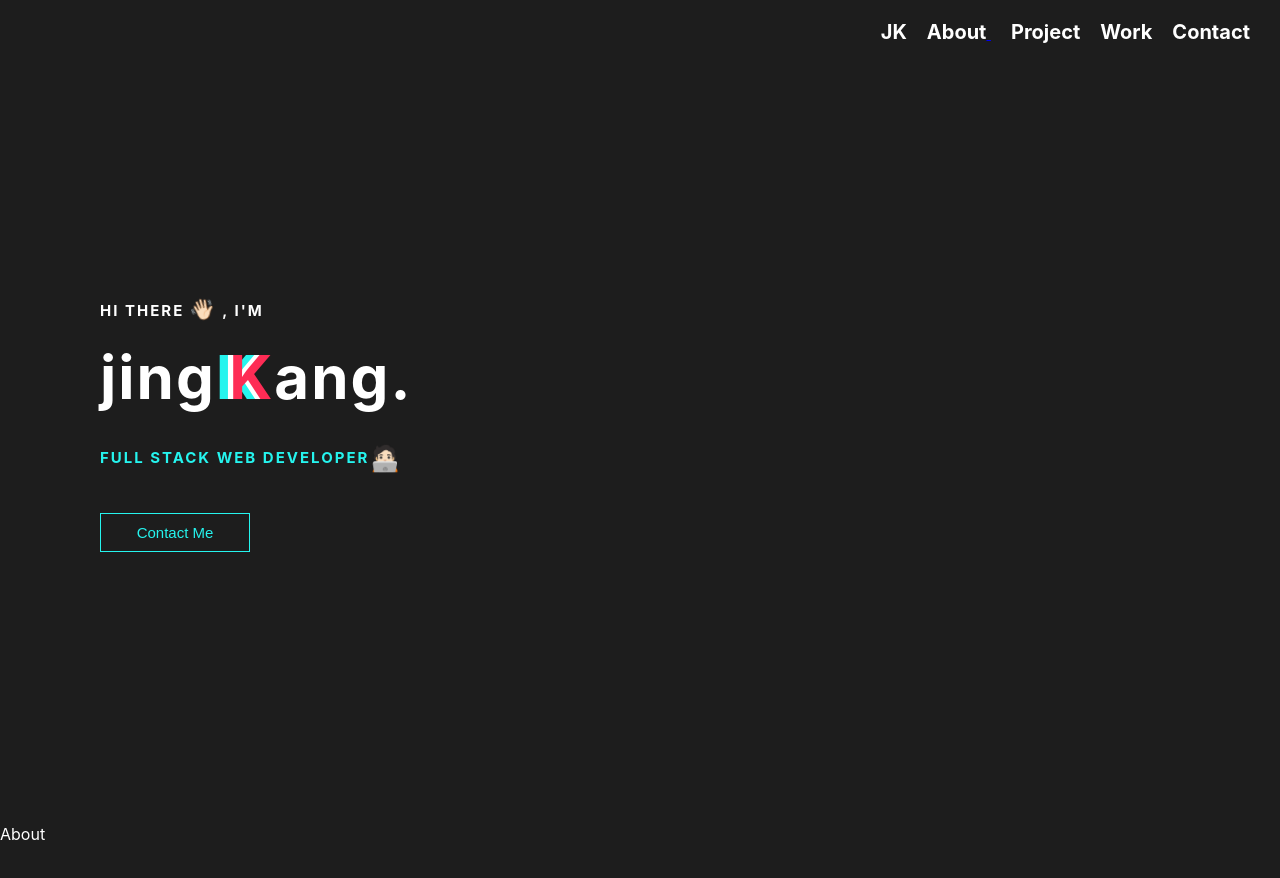
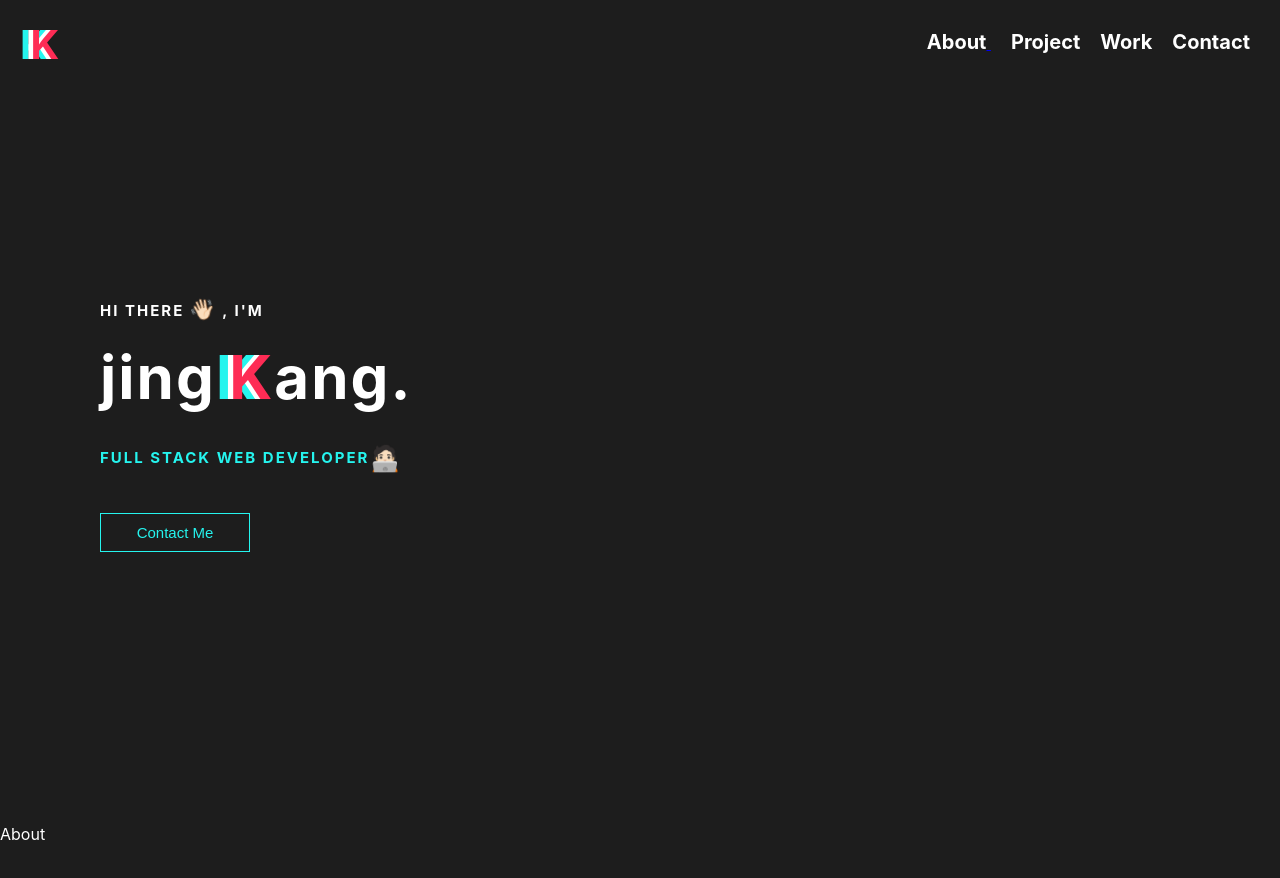
Before and after one commit to jingkang97/ngjingkang, a React (Create React App) app: page / in a window 1280 px wide. Shown: the top 878 px of the page. Built offline with nearby package versions, Linux system fonts and the light colour scheme.

Commit message:
feat: change logo position

```diff
--- a/src/components/Main/Main.js
+++ b/src/components/Main/Main.js
@@ -13,8 +13,9 @@ const Main = () => {
     return (
         <div style={{background:'#1D1D1D', height:'100%'}}>
             <div class="header" >
+            <a class="link" style={{fontSize:'40px', position:'absolute', marginTop:'-10px'}} href=""><span style={{color:'#25F4EE'}}>K</span ><span style={{color:'white', marginLeft:'-23px'}}>K</span><span style={{color:'#FE2C55', marginLeft:'-24px'}}>K</span></a>
+
                 <div style={{display:'flex', width:'100%', flexDirection:'row', justifyContent:'flex-end', color:'white'}}>
-                    <a class="link" href="">JK</a>
                     <nav>
                         <AnchorLink href='#about'><div class="link">About</div> </AnchorLink>
                         <AnchorLink class="link" href='#projects'>Project</AnchorLink>
--- a/src/components/Main/styles.css
+++ b/src/components/Main/styles.css
@@ -5,7 +5,7 @@ html {
 .header {
   height: 100%;
   position: sticky;
-  top: 20px;
+  top: 30px;
   padding-right: 30px;
 }
 
```
